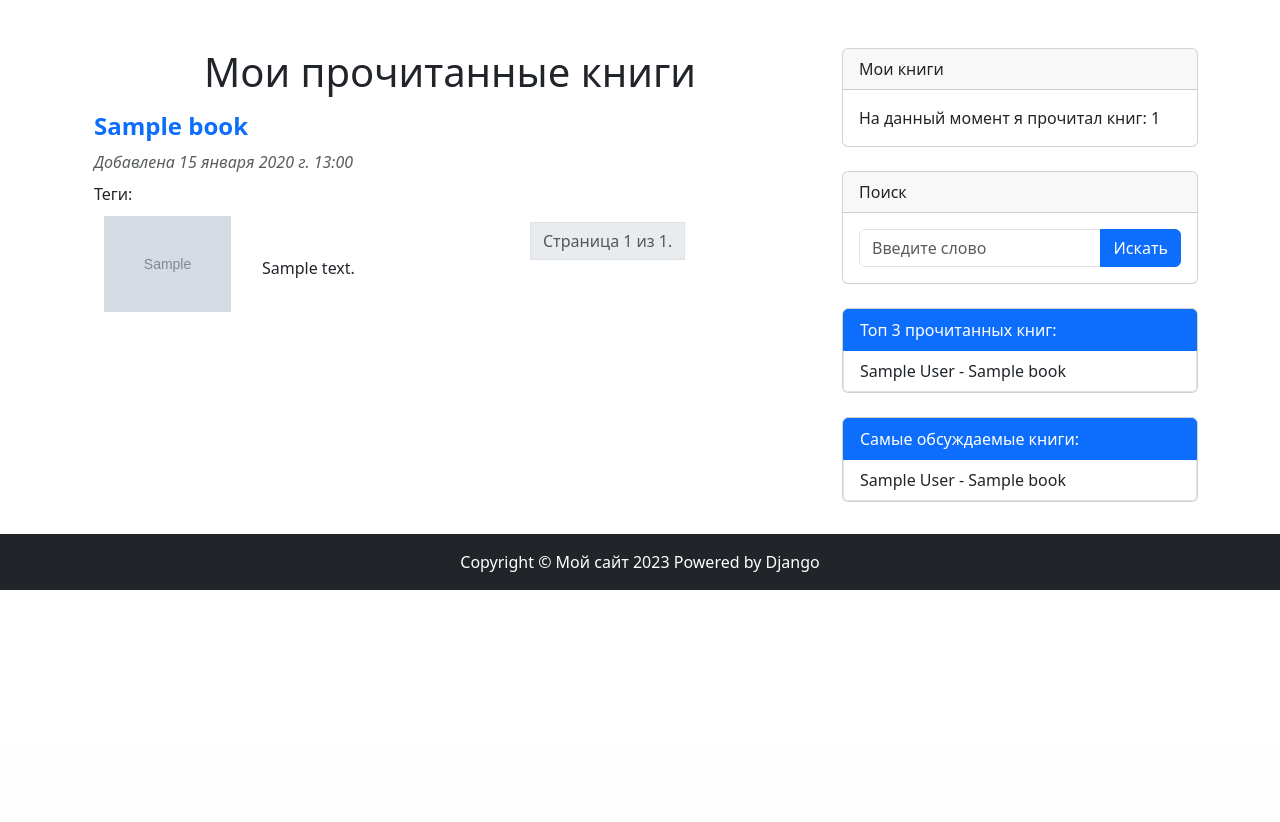
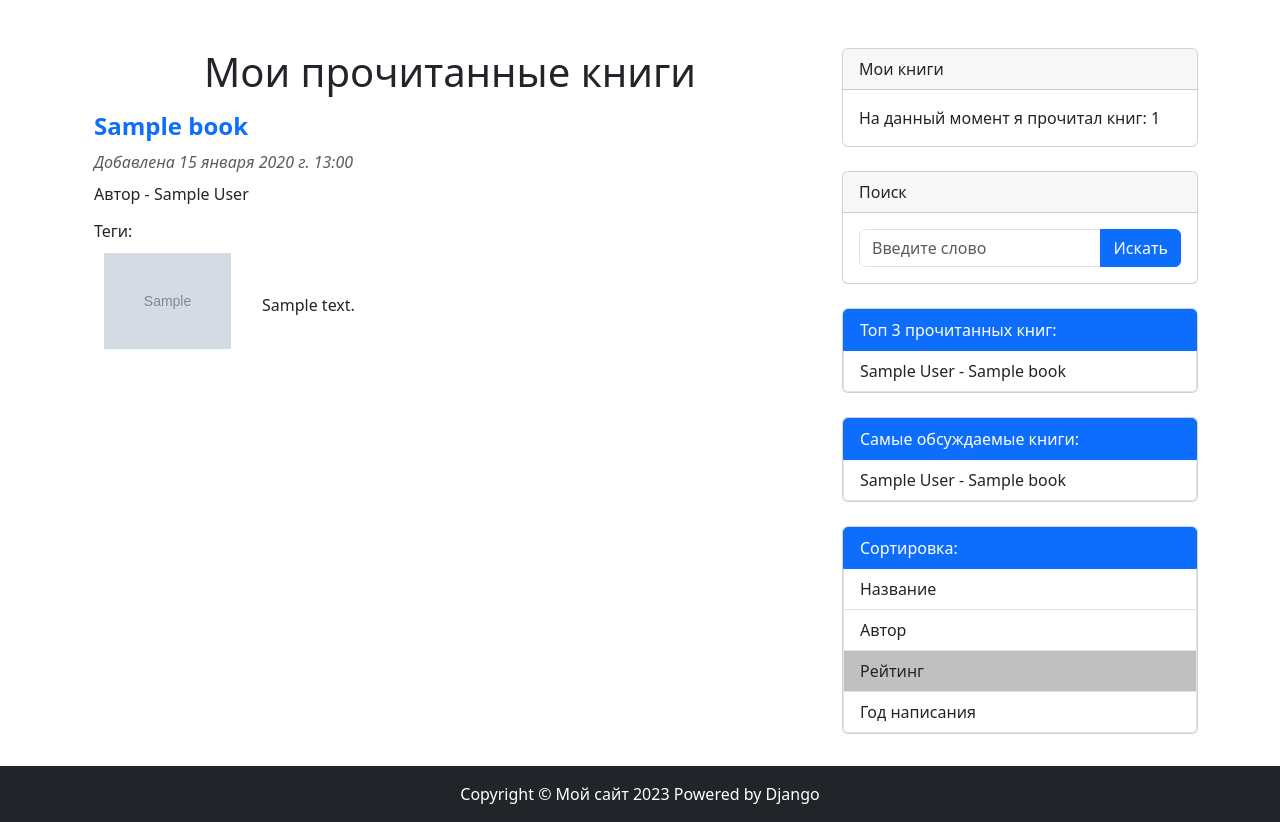
Before and after one commit to Capsize7/my_books, a Django app: page / in a window 1280 px wide. Shown: the part 56-878 px from the top of the page. Before the commit the page ends 646 px from the top, so only its background shows below. Run offline with Django 4.2, Linux system fonts and the light colour scheme; tables that the repository leaves empty hold one stand-in row (values such as "Sample post"); grey boxes marked "Sample" are stand-in pictures; parts of the project's set-up code (start-up, migrations or seed data) failed here and were passed over; some libraries are stand-ins or nearby versions.

Commit message:
Наполнил БД книгами. Добавил функционал сортировки книг.

```diff
--- a/my_books/books/admin.py
+++ b/my_books/books/admin.py
@@ -9,10 +9,10 @@ from django_summernote.admin import SummernoteModelAdmin
 
 @admin.register(Book)
 class BookAdmin(SummernoteModelAdmin):
-    list_per_page = 3
+    list_per_page = 5
     summernote_fields = ('description',)
     list_display = ['title', 'author', 'book_photo', 'status', 'rating', 'published']
-    list_filter = ['status', 'author', 'genre']
+    list_filter = ['status', 'genre']
     search_fields = ['title', 'author']
     prepopulated_fields = {'slug': ('title',)}
     date_hierarchy = 'published'
--- a/my_books/books/templatetags/books_tags.py
+++ b/my_books/books/templatetags/books_tags.py
@@ -30,6 +30,13 @@ def get_most_commented_books(count=5):
     ).order_by('-total_comments')[:count]
     return {'most_commented_books': most_commented_books}
 
+
 @register.simple_tag()
 def get_genres():
     return Genre.objects.all()
+
+
+@register.inclusion_tag('books/ordering.html')
+def get_ordering(curr_order=None, genre_slug=None):
+    ordering = {'title': "Название", 'author': "Автор", 'rating': 'Рейтинг', 'written': "Год написания"}
+    return {'ordering': ordering, 'curr_order': curr_order, 'genre_slug': genre_slug}
--- a/my_books/books/urls.py
+++ b/my_books/books/urls.py
@@ -6,10 +6,12 @@ app_name = 'books'
 
 urlpatterns = [
     path('', books_list, name='books_list'),
+    path('ordering/<slug:ordering>/', books_list, name='books_list_ordering'),
     path('search/', book_search, name='book_search'),
     path('<slug:book>/', book_detail, name='book_detail'),
     path('tag/<slug:tag_slug>/', books_list, name='book_list_by_tag'),
     path('genre/<slug:genre_slug>/', books_list, name='book_list_by_genre'),
+    path('genre/<slug:genre_slug>/ordering/<slug:ordering>/', books_list, name='book_list_by_genre_ordering'),
     path('<int:book_id>/share/', book_share, name='book_share'),
     path('<int:book_id>/comment/', book_comment, name='book_comment'),
 
--- a/my_books/books/views.py
+++ b/my_books/books/views.py
@@ -13,8 +13,11 @@ from django.contrib.postgres.search import TrigramSimilarity
 
 
 # Create your views here.
-def books_list(request, tag_slug=None, genre_slug=None):
-    book_list = Book.read.all()
+def books_list(request, tag_slug=None, genre_slug=None, ordering='rating'):
+    if ordering == 'rating':
+        book_list = Book.read.all()
+    else:
+        book_list = Book.read.all().order_by(ordering)
     tag = None
     main = True
     if tag_slug:
@@ -33,7 +36,8 @@ def books_list(request, tag_slug=None, genre_slug=None):
     paginator = Paginator(book_list, 3)
     page_number = request.GET.get('page', 1)
     books = paginator.get_page(page_number)
-    return render(request, 'books/list.html', {'books': books, 'tag': tag, 'genre_slug': genre_slug, 'main':main})
+    return render(request, 'books/list.html',
+                  {'books': books, 'tag': tag, 'genre_slug': genre_slug, 'main': main, 'ordering': ordering})
 
 
 def book_detail(request, book, read=True):
@@ -96,7 +100,11 @@ def book_search(request):
             query = form.cleaned_data['query']
             results = Book.read.annotate(
                 similarity=TrigramSimilarity(('title'), query),
-            ).filter(similarity__gt=0.1).order_by('-similarity')
+            ).filter(similarity__gt=0.2).order_by('-similarity')
+            if not results:
+                results = Book.read.annotate(
+                    similarity=TrigramSimilarity(('author'), query),
+                ).filter(similarity__gt=0.2).order_by('-similarity')
 
     return render(request,
                   'books/search.html',
--- a/my_books/templates/books/base.html
+++ b/my_books/templates/books/base.html
@@ -61,7 +61,6 @@
                     На данный момент я прочитал книг: {% total_books %}
                 </div>
             </div>
-            <!-- Search widget-->
             <div class="card mb-4">
                 <div class="card-header">Поиск</div>
                 <div class="card-body">
@@ -74,7 +73,6 @@
                     </div>
                 </div>
             </div>
-            <!-- Latest posts widget-->
             <div class="card mb-4">
                 <div class="list-group">
                     <a class="list-group-item list-group-item-action active" aria-current="true">
@@ -91,6 +89,14 @@
                     {% get_most_commented_books 3 %}
                 </div>
             </div>
+            <div class="card mb-4">
+                <div class="list-group">
+                    <a class="list-group-item list-group-item-action active" aria-current="true">
+                        Сортировка:
+                    </a>
+                    {% get_ordering ordering genre_slug %}
+                </div>
+            </div>
         </div>
     </div>
 </div>
--- a/my_books/templates/books/list.html
+++ b/my_books/templates/books/list.html
@@ -12,12 +12,15 @@
     {% for book in books %}
     <div class="container">
         <h2 class="fw-bolder">
-            <a href="{{ book.get_absolute_url }}" style="font-size: 75%; text-decoration: none; ">
+            <a href="{{ book.get_absolute_url }}" style="font-size: 75%; text-decoration: none;">
                 {{ book.title }}
             </a>
         </h2>
         <div class="text-muted fst-italic mb-2">
             Добавлена {{ book.published }}
+        </div>
+        <div style="padding-bottom: 13px">
+            Автор - {{book.author}}
         </div>
         <div>
             {% if book.tags %}
@@ -31,10 +34,10 @@
         {% endif %}
         </div>
         <section style="float: left">
-            <img src="{{book.photo.url}}" width="30%" style="float: left; width: 35%; padding: 10px; ">
+            <img src="{{book.photo.url}}" width="30%" height="30%" style="float: left; width: 35%; padding: 10px; ">
             <div style="padding: 50px 0px 0px;"><aside style="float: right; width: 60%;" class="mb-5">{{ book.description|markdown|truncatewords_html:60 }}</aside></div>
         </section>
     </div>
     {% endfor %}
-    {% include 'books/pagination.html' with page=books %}
+<div class="container">{% include 'books/pagination.html' with page=books %}</div>
 {% endblock %}
--- /dev/null
+++ b/my_books/templates/books/ordering.html
@@ -0,0 +1,6 @@
+ {% for order, name in ordering.items %}
+            <a class="list-group-item list-group-item-action"
+               style="{% if order == curr_order %}background-color: #C0C0C0; {% endif %}"
+               href="{% if not genre_slug %} {% url 'books:books_list_ordering' ordering=order %}
+                {% else %} {% url 'books:book_list_by_genre_ordering' ordering=order genre_slug=genre_slug %} {% endif %}">{{name}}</a>
+ {% endfor %}
--- a/my_books/templates/books/pagination.html
+++ b/my_books/templates/books/pagination.html
@@ -1,11 +1,27 @@
-<div class="pagination p-3">
+{% if page.has_other_pages %}
+<nav aria-label="Page navigation">
+    <ul class="pagination container" style="padding-top: 15px; position: relative; left: 50%">
         {% if page.has_previous %}
-            <a class="page-link" href="?page={{ page.previous_page_number }}">Предыдущая</a>
+        <li class="page-item">
+            <a class="page-link" href="?page={{ page.previous_page_number }}" aria-label="Previous">
+                <span aria-hidden="true">«</span>
+            </a>
+        </li>
         {% endif %}
-        <a class="page-link disabled">
-            Страница {{ page.number }} из {{ page.paginator.num_pages }}.</a>
-
-        {% if page.has_next %}
-            <a class="page-link" href="?page={{ page.next_page_number }}">Следующая</a>
+        {% for p in page.paginator.page_range %}
+        {% if p >= page.number|add:-2 and p <= page.number|add:2 %}
+        <li class="page-item {% if page.number == p %}active{% endif %}">
+            <a class="page-link" href="?page={{ p }}">{{ p }}</a>
+        </li>
         {% endif %}
-</div>
+        {% endfor %}
+        <li class="page-item">
+            {% if page.has_next %}
+            <a class="page-link" href="?page={{ page.next_page_number }}" aria-label="Next">
+                <span aria-hidden="true">»</span>
+                {% endif %}
+            </a>
+        </li>
+    </ul>
+</nav>
+{% endif %}
--- a/my_books/templates/books/search.html
+++ b/my_books/templates/books/search.html
@@ -17,7 +17,8 @@
             <a href="{{ book.get_absolute_url }}"> {{ book.title }}
             </a>
         </h4>
-        {{ book.description|markdown|truncatewords_html:12 }} {% empty %}
+        <p>{{book.author}}</p>
+        {% empty %}
         <p>К сожалению, по данному запросу книг нет</p>
     {% endfor %}
     <p><a href="{% url 'books:book_search' %}">Искать снова</a></p> {% else %}
```
